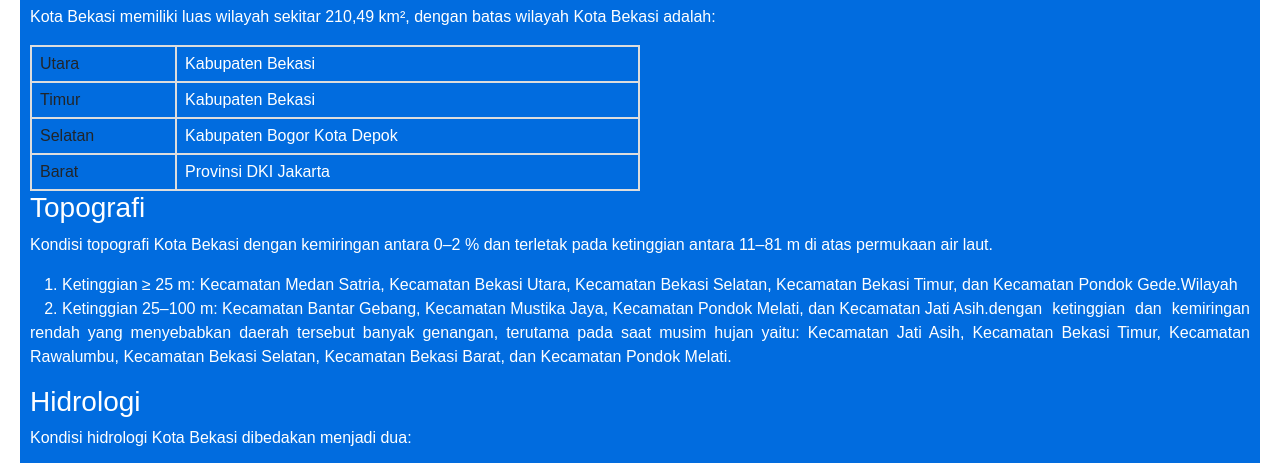
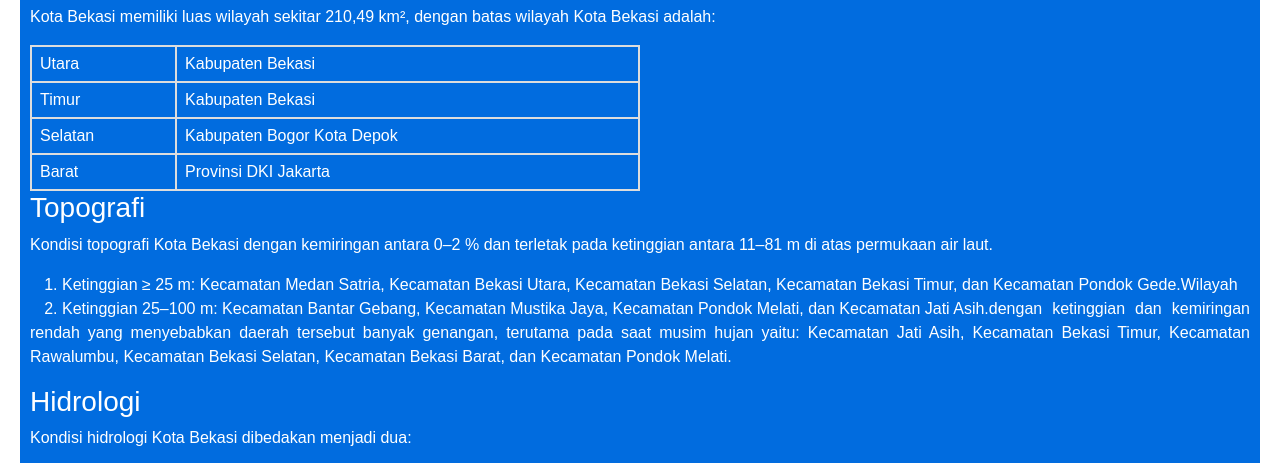
Before and after one commit to farizqyy/tugas-TIK, a plain HTML site: page geografi.html in a window 1280 px wide. Shown: the part 300-763 px from the top of the page. Drawn offline with nearby package versions, Linux system fonts and the light colour scheme.

Commit message:
Add files via upload

```diff
--- a/style.css
+++ b/style.css
@@ -98,6 +98,10 @@
     width: 100%; /* Sesuaikan dengan kebutuhan */
     max-width: 100%; /* Contoh batas maksimal */
     overflow: hidden; /* Mencegah gambar keluar */
+}
+
+table{
+    color: white;
 }
 
 /* Footer */
```
Also changed, not shown: pendidikan.html (+1 -1 lines).
